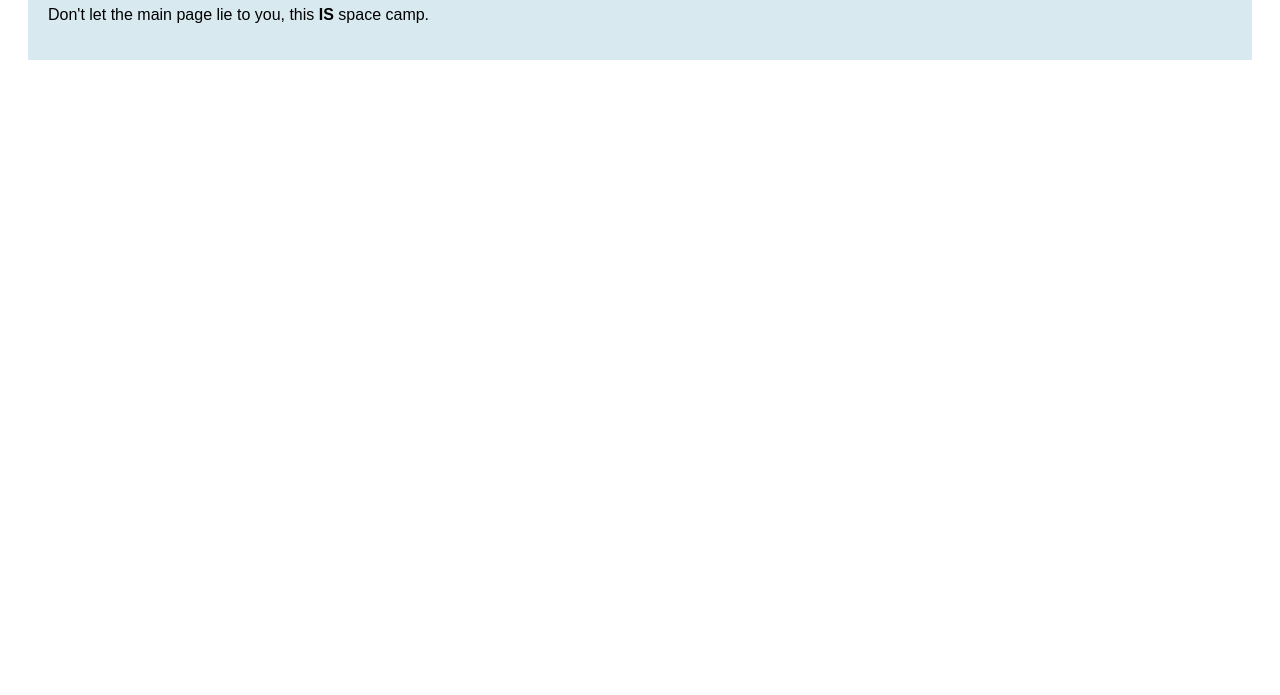
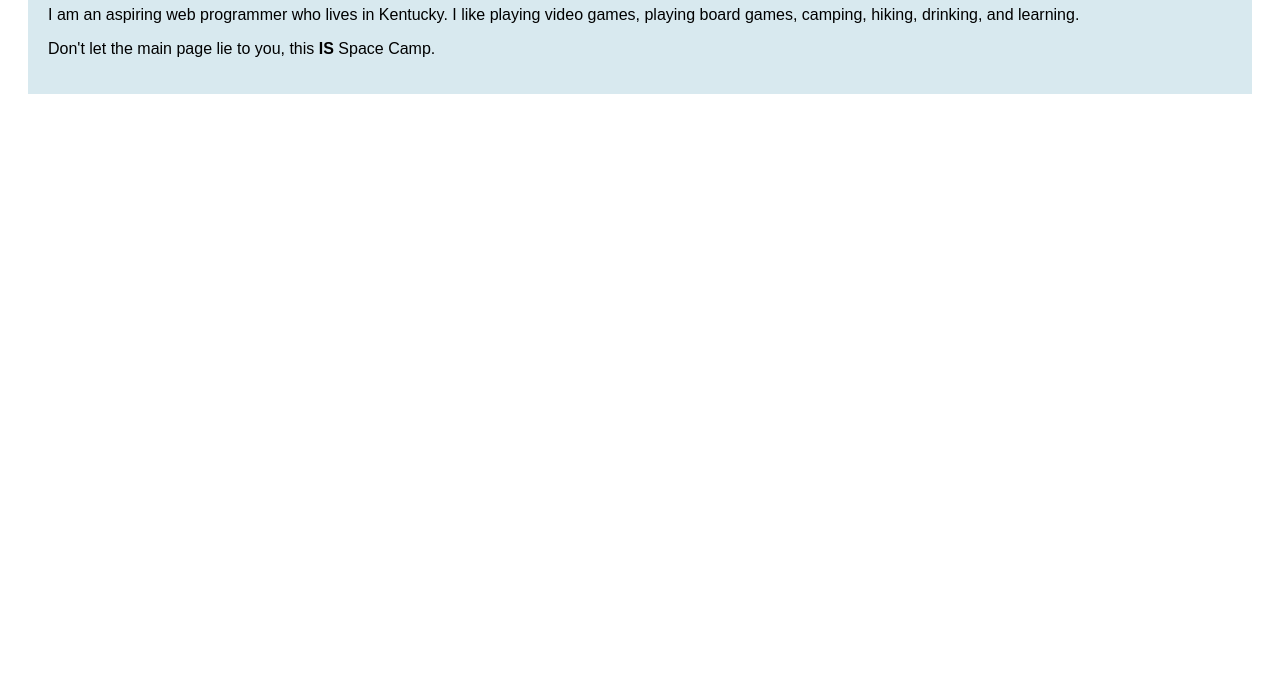
Before and after one commit to emberborja/portal, a plain HTML site: page app/people/christian.html in a window 1280 px wide. Shown: the part 105-800 px from the top of the page. Drawn offline with Linux system fonts and the light colour scheme.

Commit message:
Add interests and where I live to christian.html

```diff
--- a/app/people/christian.html
+++ b/app/people/christian.html
@@ -6,6 +6,7 @@
 <body>
 	<div class="content-block">
 		<h1>Christian Wolfe</h1>
-		<p>Don't let the main page lie to you, this <strong>IS</strong> space camp.</p>
+		<p>I am an aspiring web programmer who lives in Kentucky. I like playing video games, playing board games, camping, hiking, drinking, and learning. </p>
+		<p>Don't let the main page lie to you, this <strong>IS</strong> Space Camp.</p>
 	</div>
 </body>
```
